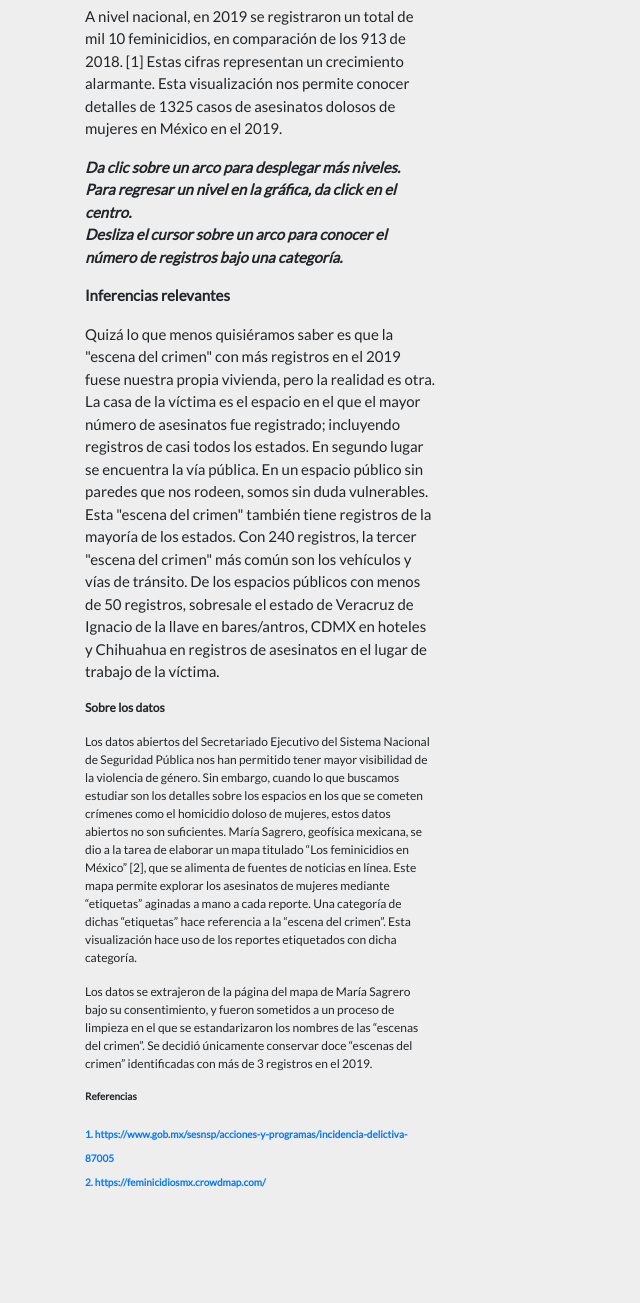
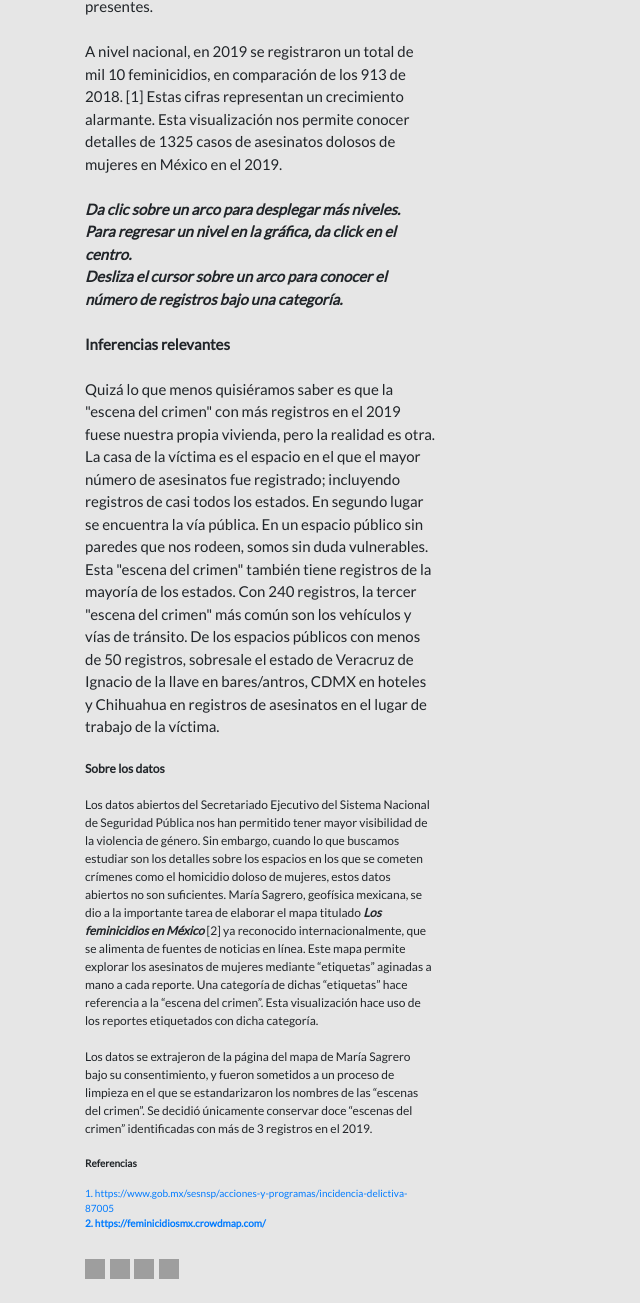
Before and after one commit to sarahiaguilar/donde-viz, a plain HTML site: page source.html in a window 1280 px wide. Shown: the part 655-1958 px from the top of the page, without its empty margins (0-640 px from the left). Before the commit the page ends 1847 px from the top, so only its background shows below. Drawn offline with nearby package versions, Linux system fonts and the light colour scheme; grey boxes are pictures that could not be loaded.

Commit message:
Tag replacement and adding social media

```diff
--- a/source.html
+++ b/source.html
@@ -3,40 +3,58 @@
    <link rel="stylesheet" href="https://maxcdn.bootstrapcdn.com/bootstrap/4.0.0/css/bootstrap.min.css" integrity="sha384-Gn5384xqQ1aoWXA+058RXPxPg6fy4IWvTNh0E263XmFcJlSAwiGgFAW/dAiS6JXm" crossorigin="anonymous">
    <link href="https://fonts.googleapis.com/css2?family=Playfair+Display:wght@600&display=swap" rel="stylesheet">
    <link href="https://fonts.googleapis.com/css2?family=Lato&display=swap" rel="stylesheet">
-   <body style="background-color: #eee;">
-   	<div class="container" style="background-color: #eee;">
+   <body style="background-color: #e6e6e6;">
+   	<div class="container" style="background-color: #e6e6e6;">
    		<div class="row">
    			<div class="col-12 nopadding">
    				<p style="font-family: 'Playfair Display', serif; font-size: 70px">¿Dónde #NosEstánMatando?</p>
-   				<p style="font-family: 'Lato', sans-serif; font-size: 12px"><b>Elaborado por Sarahí Aguilar</b></p>
+   				<p style="font-family: 'Lato', sans-serif; font-size: 12px"><b>por Sarahí Aguilar</b></p>
    			</div>
    		</div>
 
    		<div class="row">
    			<div class="col-4 nopadding">
    				<div>
-
-   					<p style="font-family: 'Lato', sans-serif; font-size: 15px"><b>Las mujeres mexicanas vivimos con miedo. La violencia nos asecha constantemente: al caminar en vía pública, manejando un vehículo en la carretera, divirtiéndonos en un bar, e incluso en nuestro lugar de trabajo o en nuestra vivienda. Pareciera que la violencia está atada a nosotras solo por ser mujeres.</b></p>
-   					<p style="font-family: 'Lato', sans-serif; font-size: 15px">En respuesta a la convocatoria #MujeresEnElTerritorio, esta herramienta de análisis de datos dinámica permite explorar los asesinatos de mujeres en los diferentes espacios tanto públicos como privados por estado y por edad. Actualmente, no se tiene visibilidad de este nivel de detalle de los asesinatos de mujeres en México, por lo que esta visualización representa una propuesta única. No solo se aborda un nuevo entendimiento del tema por la razón anterior, sino también por incluir la identidad de las víctimas y cuidar el no reducirlas a una cifra, como comúnmente se estudian temas relacionados. Incluso si son víctimas no identificadas o de identidad reservado, y/o edad sin identificar, es importante mantenerlas presentes.</p>
-   					<p style="font-family: 'Lato', sans-serif; font-size: 15px">A nivel nacional, en 2019 se registraron un total de mil 10 feminicidios, en comparación de los 913 de 2018. [1] Estas cifras representan un crecimiento alarmante. Esta visualización nos permite conocer detalles de 1325 casos de asesinatos dolosos de mujeres en México en el 2019.</p>
-   					<p style="font-family: 'Lato', sans-serif; font-size: 15px"><b><i>
+   					<div style="font-family: 'Lato', sans-serif; font-size: 15px">
+                     <b>Las mujeres mexicanas vivimos con miedo. La violencia nos asecha constantemente: al caminar en vía pública, manejando un vehículo en la carretera, divirtiéndonos en un bar, e incluso en nuestro lugar de trabajo o en nuestra vivienda. Pareciera que la violencia está atada a nosotras solo por ser mujeres.</b>
+                     <br><br>
+                     En respuesta a la convocatoria <b>#MujeresEnElTerritorio</b> de la SEDATU, esta herramienta de análisis de datos dinámica permite explorar los asesinatos de mujeres en los diferentes espacios tanto públicos como privados por estado y por edad. Actualmente, no se tiene visibilidad de este nivel de detalle de los asesinatos de mujeres en México, por lo que esta visualización representa una propuesta única. No solo se aborda un nuevo entendimiento del tema por la razón anterior, sino también por incluir la identidad de las víctimas y cuidar el no reducirlas a una cifra, como comúnmente se estudian temas relacionados. Incluso si son víctimas no identificadas o de identidad reservado, y/o edad sin identificar, es importante mantenerlas presentes.
+                     <br><br>
+                     A nivel nacional, en 2019 se registraron un total de mil 10 feminicidios, en comparación de los 913 de 2018. [1] Estas cifras representan un crecimiento alarmante. Esta visualización nos permite conocer detalles de 1325 casos de asesinatos dolosos de mujeres en México en el 2019.
+                     <br><br>
+                     <b><i>
                         Da clic sobre un arco para desplegar más niveles.
                         <br> Para regresar un nivel en la gráfica, da click en el centro.
                         <br> Desliza el cursor sobre un arco para conocer el número de registros bajo una categoría.
-   					</b></i></p>
+                     </b></i>
+                     <br><br>
+                     <b>Inferencias relevantes</b>
+                     <br><br>
+                     Quizá lo que menos quisiéramos saber es que la "escena del crimen" con más registros en el 2019 fuese nuestra propia vivienda, pero la realidad es otra. La casa de la víctima es el espacio en el que el mayor número de asesinatos fue registrado; incluyendo registros de casi todos los estados. En segundo lugar se encuentra la vía pública. En un espacio público sin paredes que nos rodeen, somos sin duda vulnerables. Esta "escena del crimen" también tiene registros de la mayoría de los estados. Con 240 registros, la tercer "escena del crimen" más común son los vehículos y vías de tránsito. De los espacios públicos con menos de 50 registros, sobresale el estado de Veracruz de Ignacio de la llave en bares/antros, CDMX en hoteles y Chihuahua en registros de asesinatos en el lugar de trabajo de la víctima.
+                     <br><br>
+                  </div>
 
-   					<p style="font-family: 'Lato', sans-serif; font-size: 15px"><b>Inferencias relevantes</b></p>
-   					<p style="font-family: 'Lato', sans-serif; font-size: 15px">Quizá lo que menos quisiéramos saber es que la "escena del crimen" con más registros en el 2019 fuese nuestra propia vivienda, pero la realidad es otra. La casa de la víctima es el espacio en el que el mayor número de asesinatos fue registrado; incluyendo registros de casi todos los estados. En segundo lugar se encuentra la vía pública. En un espacio público sin paredes que nos rodeen, somos sin duda vulnerables. Esta "escena del crimen" también tiene registros de la mayoría de los estados. Con 240 registros, la tercer "escena del crimen" más común son los vehículos y vías de tránsito. De los espacios públicos con menos de 50 registros, sobresale el estado de Veracruz de Ignacio de la llave en bares/antros, CDMX en hoteles y Chihuahua en registros de asesinatos en el lugar de trabajo de la víctima.</p>
-
-
-   					<p style="font-family: 'Lato', sans-serif; font-size: 12px"><b>Sobre los datos</b></p>
-   					<p style="font-family: 'Lato', sans-serif; font-size: 12px">Los datos abiertos del Secretariado Ejecutivo del Sistema Nacional de Seguridad Pública nos han permitido tener mayor visibilidad de la violencia de género. Sin embargo, cuando lo que buscamos estudiar son los detalles sobre los espacios en los que se cometen crímenes como el homicidio doloso de mujeres, estos datos abiertos no son suficientes. María Sagrero, geofísica mexicana, se dio a la tarea de elaborar un mapa titulado “Los feminicidios en México” [2], que se alimenta de fuentes de noticias en línea. Este mapa permite explorar los asesinatos de mujeres mediante “etiquetas” aginadas a mano a cada reporte. Una categoría de dichas “etiquetas” hace referencia a la “escena del crimen”. Esta visualización hace uso de los reportes etiquetados con dicha categoría. </p>
-   					<p style="font-family: 'Lato', sans-serif; font-size: 12px">Los datos se extrajeron de la página del mapa de María Sagrero bajo su consentimiento, y fueron sometidos a un proceso de limpieza en el que se estandarizaron los nombres de las “escenas del crimen”. Se decidió únicamente conservar doce “escenas del crimen” identificadas con más de 3 registros en el 2019.</p>
-
-   					<p style="font-family: 'Lato', sans-serif; font-size: 10px"><b>Referencias</b></p>
-   					<a style="font-family: 'Lato', sans-serif; font-size: 10px" href="https://www.gob.mx/sesnsp/acciones-y-programas/incidencia-delictiva-87005"><b>1. https://www.gob.mx/sesnsp/acciones-y-programas/incidencia-delictiva-87005</b></a>
+                  <div style="font-family: 'Lato', sans-serif; font-size: 12px">
+                     <b>Sobre los datos</b>
+                     <br><br>
+                      Los datos abiertos del Secretariado Ejecutivo del Sistema Nacional de Seguridad Pública nos han permitido tener mayor visibilidad de la violencia de género. Sin embargo, cuando lo que buscamos estudiar son los detalles sobre los espacios en los que se cometen crímenes como el homicidio doloso de mujeres, estos datos abiertos no son suficientes. María Sagrero, geofísica mexicana, se dio a la importante tarea de elaborar el mapa titulado <i><b>Los feminicidios en México</i></b> [2] ya reconocido internacionalmente, que se alimenta de fuentes de noticias en línea. Este mapa permite explorar los asesinatos de mujeres mediante “etiquetas” aginadas a mano a cada reporte. Una categoría de dichas “etiquetas” hace referencia a la “escena del crimen”. Esta visualización hace uso de los reportes etiquetados con dicha categoría.
+                      <br><br>
+                      Los datos se extrajeron de la página del mapa de María Sagrero bajo su consentimiento, y fueron sometidos a un proceso de limpieza en el que se estandarizaron los nombres de las “escenas del crimen”. Se decidió únicamente conservar doce “escenas del crimen” identificadas con más de 3 registros en el 2019.
+                      <br><br>
+                   </div>
+                  <div style="font-family: 'Lato', sans-serif; font-size: 10px">
+                     <b>Referencias</b>
+                     <br><br>
+                     <a href="https://www.gob.mx/sesnsp/acciones-y-programas/incidencia-delictiva-87005">1. https://www.gob.mx/sesnsp/acciones-y-programas/incidencia-delictiva-87005</a>
                      <br>
                      <a style="font-family: 'Lato', sans-serif; font-size: 10px" href="https://feminicidiosmx.crowdmap.com"><b>2. https://feminicidiosmx.crowdmap.com/</b></a>
+                  </div>
+                  <br>
+                  <a href="https://observablehq.com/@sarahiaguilar/asesinatos-de-mujeres-en-el-2019/2"><img src="https://image.flaticon.com/icons/svg/711/711284.svg" style="width:20px; height:20px" alt="Source code"></a>
+                  <a href="https://github.com/sarahiaguilar"><img src="https://image.flaticon.com/icons/svg/37/37318.svg" style="width:20px; height:20px" alt="Twitter"></a>
+                  <a href="https://www.linkedin.com/in/sarahi-aguilar/"><img src="https://image.flaticon.com/icons/png/512/61/61109.png" style="width:20px; height:20px" alt="Twitter"></a>
+                  <a href="https://twitter.com/svrvhi"><img src="https://image.flaticon.com/icons/svg/60/60580.svg" style="width:20px; height:20px" alt="Twitter"></a>
+                  <br><br>
                </div>
             </div>
             <div class="col-8 nopadding">
```
Lines whose indentation alone changed are shown as unchanged.
